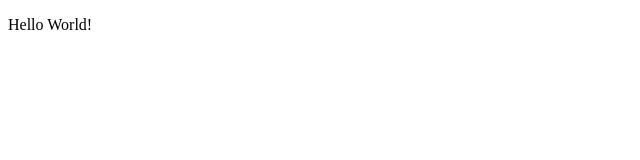
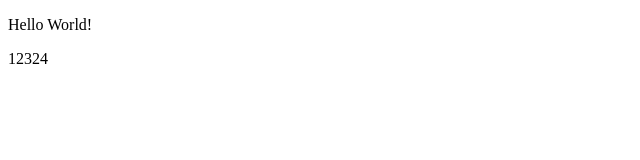
Before and after one commit to blackcrabb/Demo, a plain HTML site: page index.html in a window 1280 px wide. Shown: the full height of the page, 0-640 px from the left. Drawn offline with Linux system fonts and the light colour scheme.

Commit message:
error commit

```diff
--- a/index.html
+++ b/index.html
@@ -8,5 +8,6 @@
 </head>
 <body>
     <p>Hello World!</p>
+    <p>12324</p>
 </body>
 </html>
```
